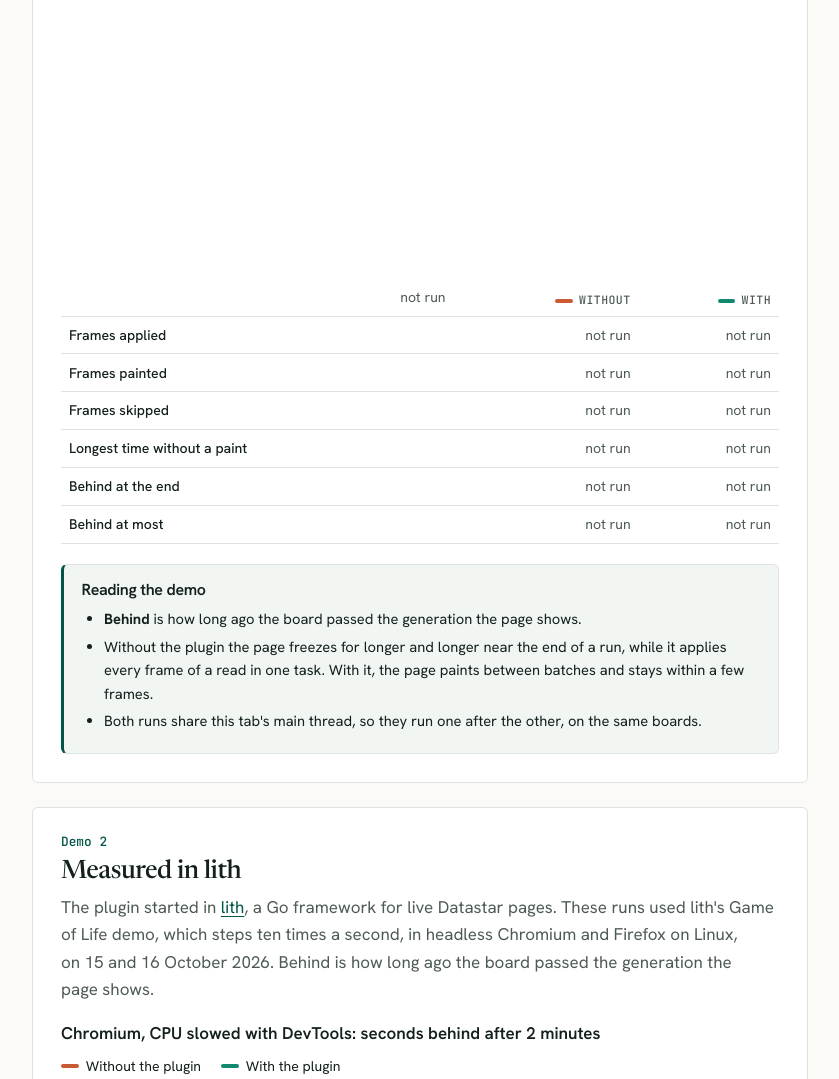
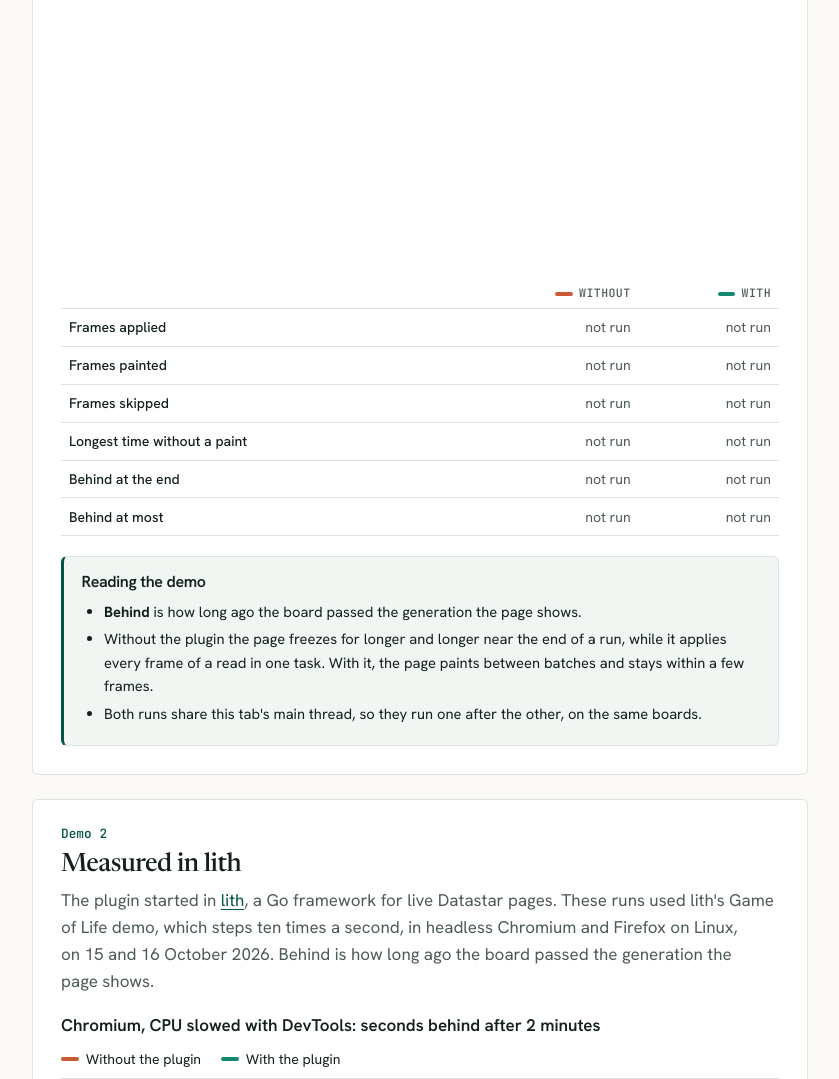
Before and after one commit to mbolli/datastar-attribute-newest-frame, a website: page index.html in a window 1280 px wide. Shown: the part 3629-4708 px from the top of the page, without its empty margins (376-1215 px from the left). Drawn offline with Linux system fonts and the light colour scheme.

Commit message:
docs: no placeholder in the demo table's corner [skip release]

```diff
--- a/index.html
+++ b/index.html
@@ -53,7 +53,7 @@
         .runs thead th { font: 500 .72rem/1.3 var(--mono); color: var(--muted); text-transform: uppercase; letter-spacing: .04em; vertical-align: bottom; white-space: nowrap; }
         .runs tbody th { font-weight: 500; }
         .runs thead .key { display: inline-block; vertical-align: middle; margin-right: .4rem; }
-        .runs td:empty::before { content: 'not run'; color: var(--muted); }
+        .runs tbody td:empty::before { content: 'not run'; color: var(--muted); }
         .table-scroll { overflow-x: auto; }
         .bars { margin: 1rem 0 1.5rem; }
         .bars figcaption { font-weight: 600; margin-bottom: .5rem; }
```
